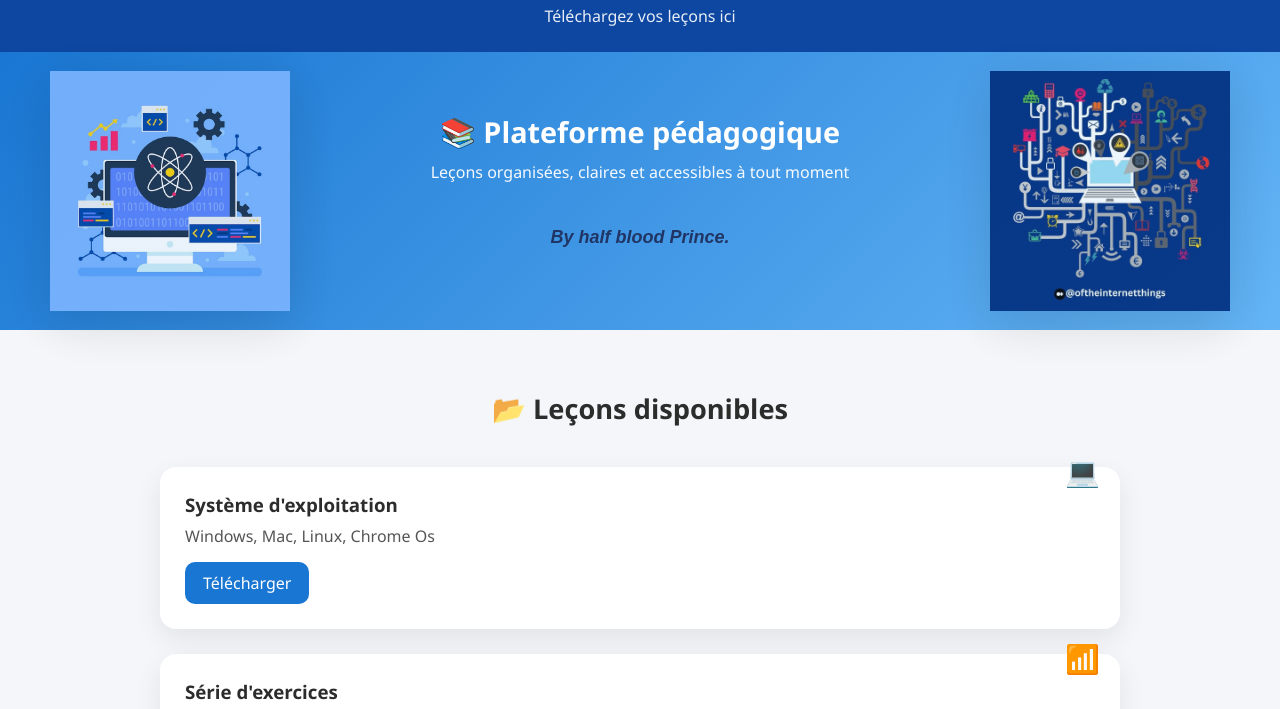
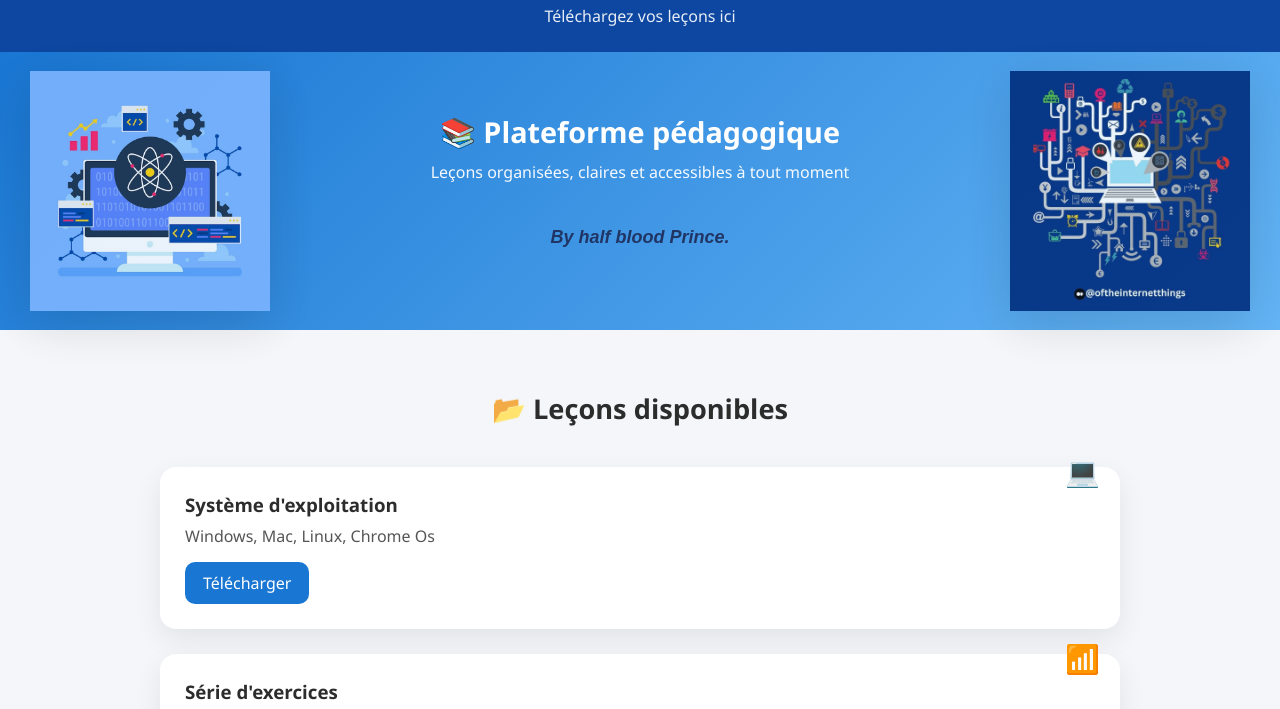
Before and after one commit to katchan18/Courses, a plain HTML site: page index.html in a window 1280 px wide. Shown: the part 71-780 px from the top of the page. Drawn offline with Linux system fonts and the light colour scheme.

Commit message:
Update style.css

```diff
--- a/style.css
+++ b/style.css
@@ -123,11 +123,11 @@ header p {
 }
 
 .side-image.left {
-    left: 50px;
+    left: 30px;
 }
 
 .side-image.right {
-    right: 50px;
+    right: 30px;
 }
 
 /* LESSONS */
```
